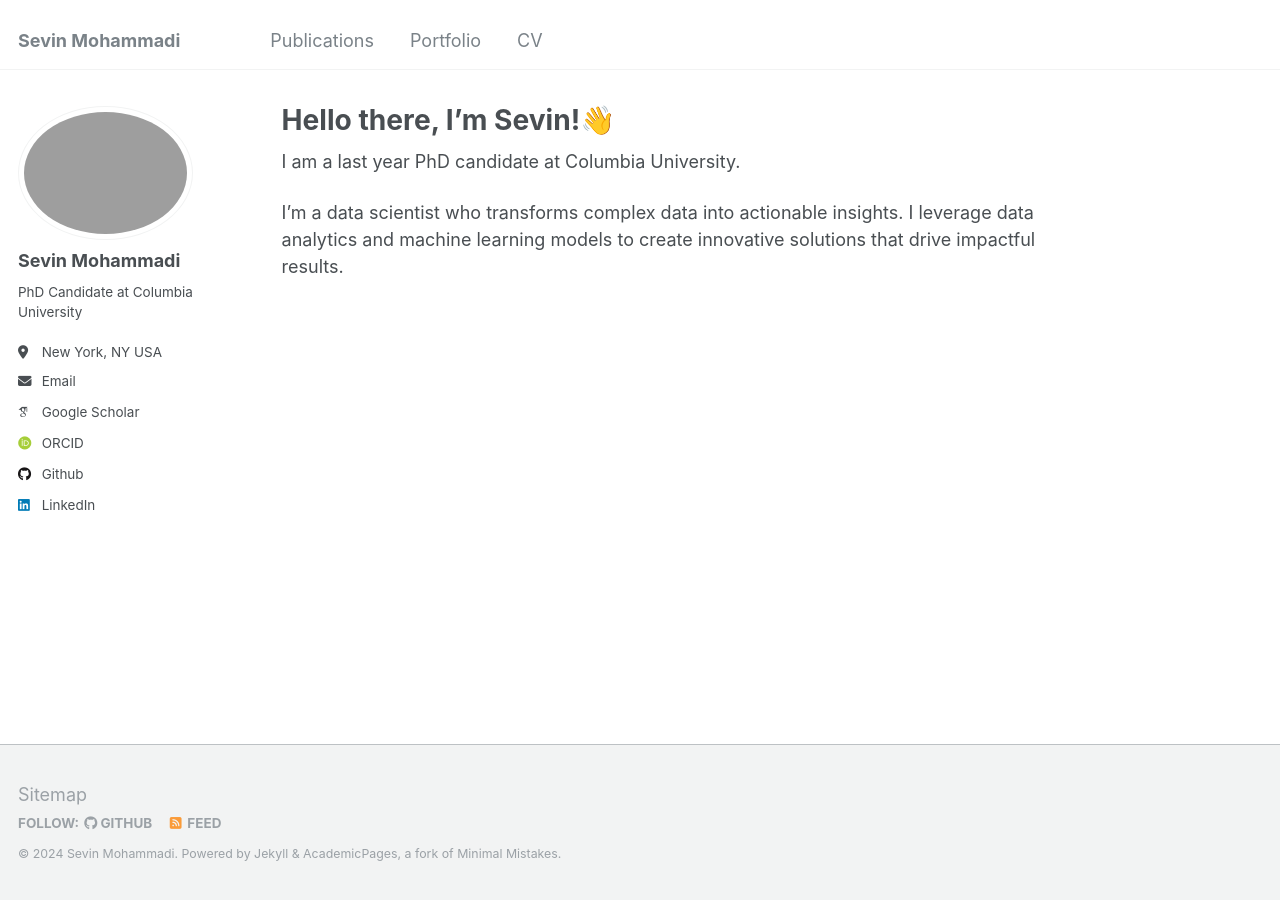
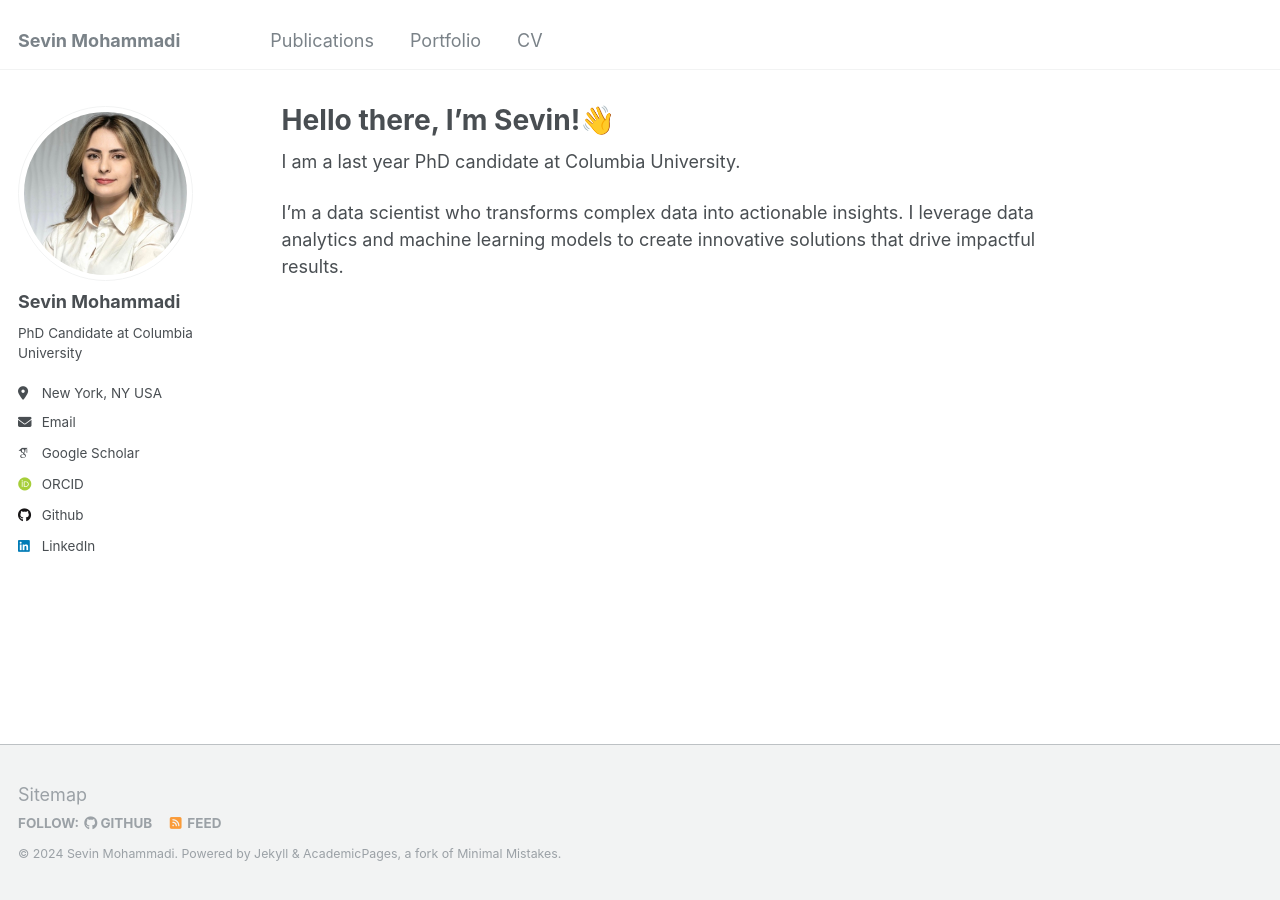
Before and after one commit to sev-90/sev-90.github.io, a Jekyll site: the page built from _pages/about.md, in a window 1280 px wide. Built offline with Jekyll 4.4.1, drawn with Linux system fonts in a browser that asks for light colours; some web fonts are replaced.

Commit message:
Update _config.yml

```diff
--- a/_config.yml
+++ b/_config.yml
@@ -21,7 +21,7 @@ repository               : "sev-90/sev-90.github.io"
 #               Additional customization can be done by editing /_includes/author-profile.html
 author:
   # Biographic information
-  # avatar           : "headshot.jpeg"
+  avatar           : "headshot.jpeg"
   name             : "Sevin Mohammadi"
   pronouns         : # example: "she/her"
   bio              : "PhD Candidate at Columbia University"
```
